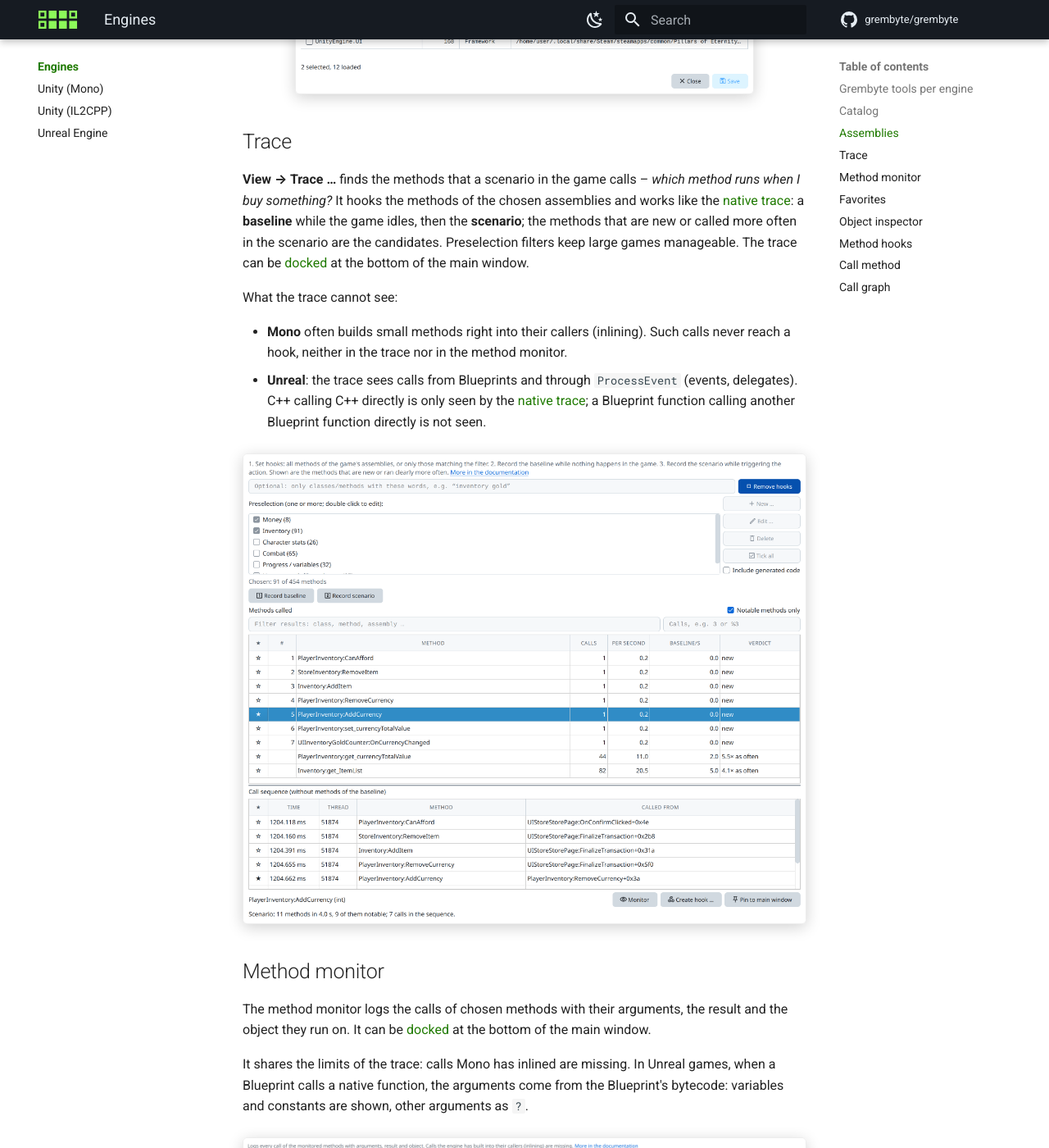
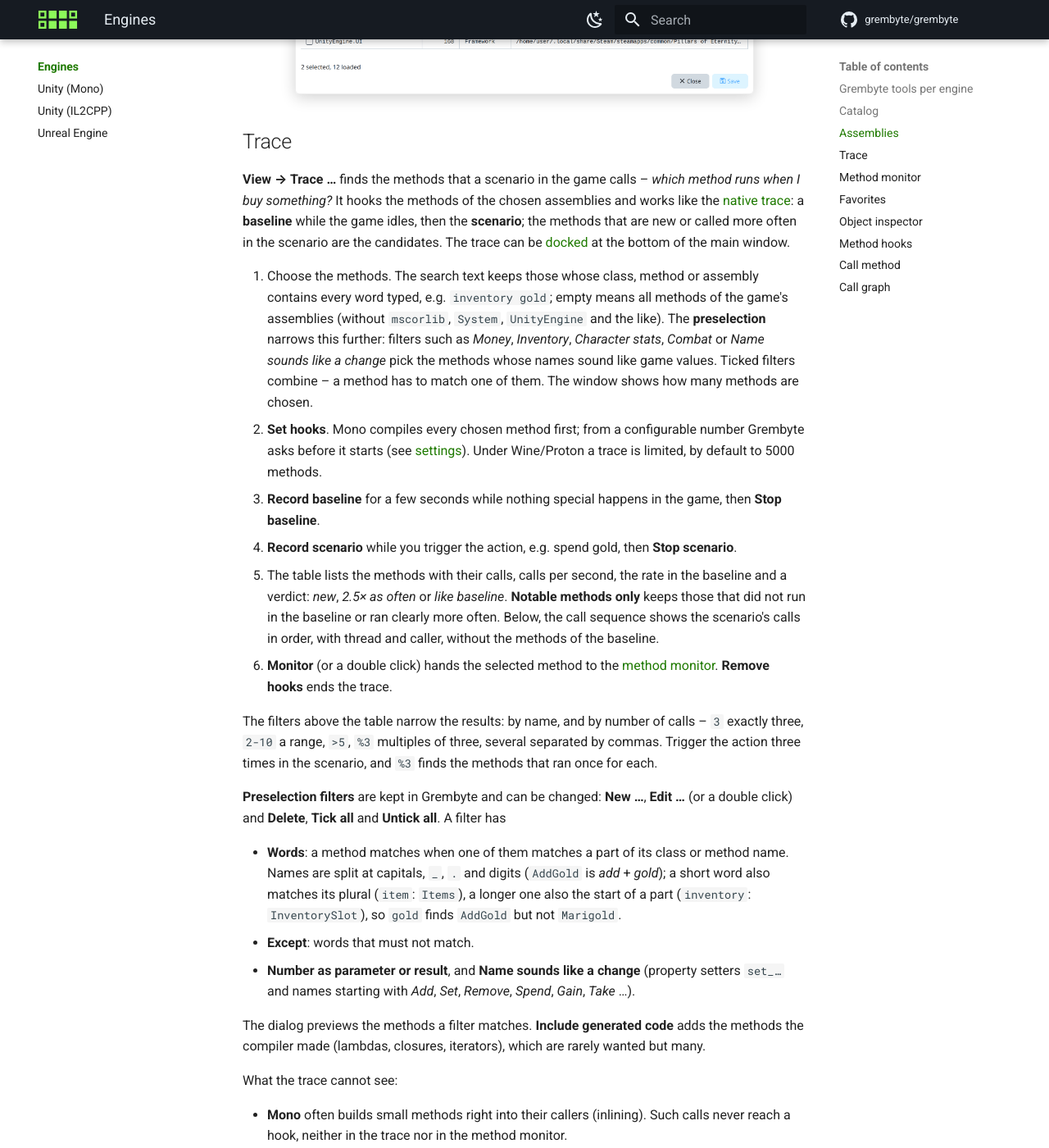
Before and after one commit to grembyte/grembyte, an MkDocs documentation site: the page built from docs/engines/index.md, in a window 1280 px wide and 1400 px high, scrolled down 2306 px. Shown: the whole window at 82% size. Built offline with MkDocs 1.6.1 and Material for MkDocs 9.7.7, drawn with Linux system fonts in a browser that asks for light colours; comment, search, counter and statistics services are not loaded; some of the changed text lies outside the part shown.

Commit message:
Document the trace, call graph, GAS window and hook dialog in full
Co-Authored-By: Claude Opus 5.5 <noreply@anthropic.com>

```diff
--- a/docs/engines/index.md
+++ b/docs/engines/index.md
@@ -47,7 +47,24 @@ A catalog read once is cached; **View → Catalog (offline) …** opens it witho
 
 ## Trace
 
-**View → Trace …** finds the methods that a scenario in the game calls – *which method runs when I buy something?* It hooks the methods of the chosen assemblies and works like the [native trace](../guide/native-tools.md): a **baseline** while the game idles, then the **scenario**; the methods that are new or called more often in the scenario are the candidates. Preselection filters keep large games manageable. The trace can be [docked](../guide/tools.md#docking-windows) at the bottom of the main window.
+**View → Trace …** finds the methods that a scenario in the game calls – *which method runs when I buy something?* It hooks the methods of the chosen assemblies and works like the [native trace](../guide/native-tools.md): a **baseline** while the game idles, then the **scenario**; the methods that are new or called more often in the scenario are the candidates. The trace can be [docked](../guide/tools.md#docking-windows) at the bottom of the main window.
+
+1. Choose the methods. The search text keeps those whose class, method or assembly contains every word typed, e.g. `inventory gold`; empty means all methods of the game's assemblies (without `mscorlib`, `System`, `UnityEngine` and the like). The **preselection** narrows this further: filters such as *Money*, *Inventory*, *Character stats*, *Combat* or *Name sounds like a change* pick the methods whose names sound like game values. Ticked filters combine – a method has to match one of them. The window shows how many methods are chosen.
+2. **Set hooks**. Mono compiles every chosen method first; from a configurable number Grembyte asks before it starts (see [settings](../guide/settings.md)). Under Wine/Proton a trace is limited, by default to 5000 methods.
+3. **Record baseline** for a few seconds while nothing special happens in the game, then **Stop baseline**.
+4. **Record scenario** while you trigger the action, e.g. spend gold, then **Stop scenario**.
+5. The table lists the methods with their calls, calls per second, the rate in the baseline and a verdict: *new*, *2.5× as often* or *like baseline*. **Notable methods only** keeps those that did not run in the baseline or ran clearly more often. Below, the call sequence shows the scenario's calls in order, with thread and caller, without the methods of the baseline.
+6. **Monitor** (or a double click) hands the selected method to the [method monitor](#method-monitor). **Remove hooks** ends the trace.
+
+The filters above the table narrow the results: by name, and by number of calls – `3` exactly three, `2-10` a range, `>5`, `%3` multiples of three, several separated by commas. Trigger the action three times in the scenario, and `%3` finds the methods that ran once for each.
+
+**Preselection filters** are kept in Grembyte and can be changed: **New …**, **Edit …** (or a double click) and **Delete**, **Tick all** and **Untick all**. A filter has
+
+- **Words**: a method matches when one of them matches a part of its class or method name. Names are split at capitals, `_`, `.` and digits (`AddGold` is *add* + *gold*); a short word also matches its plural (`item`: `Items`), a longer one also the start of a part (`inventory`: `InventorySlot`), so `gold` finds `AddGold` but not `Marigold`.
+- **Except**: words that must not match.
+- **Number as parameter or result**, and **Name sounds like a change** (property setters `set_…` and names starting with *Add*, *Set*, *Remove*, *Spend*, *Gain*, *Take* …).
+
+The dialog previews the methods a filter matches. **Include generated code** adds the methods the compiler made (lambdas, closures, iterators), which are rarely wanted but many.
 
 What the trace cannot see:
 
@@ -114,7 +131,11 @@ Method hook scripts can reach other game code: `ctx.call` calls a static method,
 
 ## Call graph
 
-For Mono games the call graph shows which methods a method calls and which call it, read from the IL code.
+For Mono games the call graph shows which methods a method calls and which call it, read from the IL code. Open it with **Calls …** on a method of the catalog.
+
+- **Calls (in the order of the code)** lists the calls in the method's IL code. For a virtual method or an interface it names the method the code was compiled against, not the override that runs; async methods and iterators are followed into the code the compiler made for them.
+- **Called by** lists the methods of the game's assemblies (or the [assembly selection](#assemblies)) that call it. **Search callers** reads the assemblies' code the first time, later from the cache. A method without callers there may still be called through delegates, reflection, virtually or by the engine.
+- A double click goes to a method; **Back** and **Forward** move through the methods visited.
 
 <figure markdown="span">
   ![Call graph](../assets/screenshots/call-graph-dark.webp#only-dark)
```
Also changed, not shown: docs/engines/unreal.md (+3 -1 lines), docs/guide/data.md (+1 -1 lines), docs/guide/hooks.md (+6 -2 lines), docs/guide/native-tools.md (+1 -1 lines), docs/guide/write-watch.md (+1 -1 lines).
